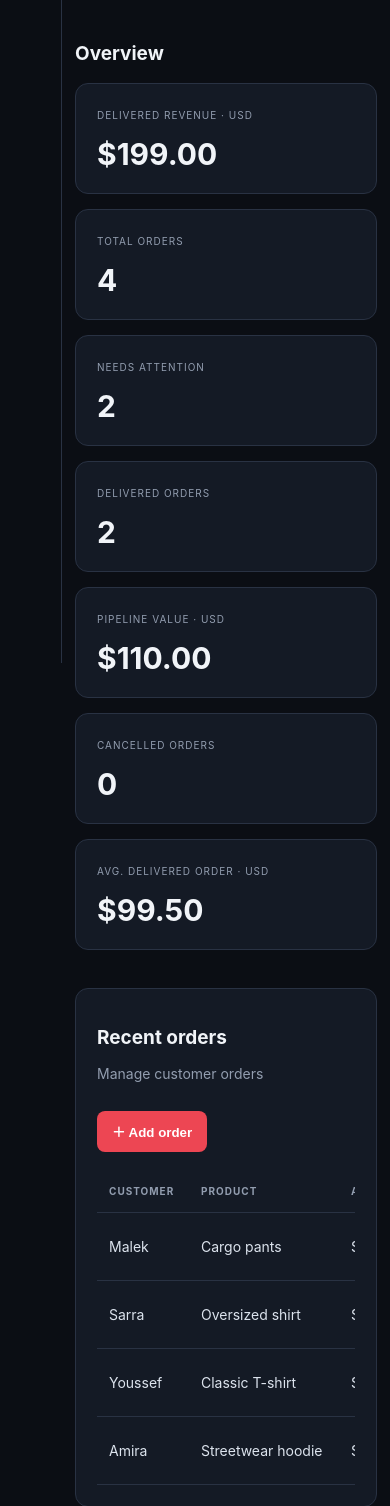
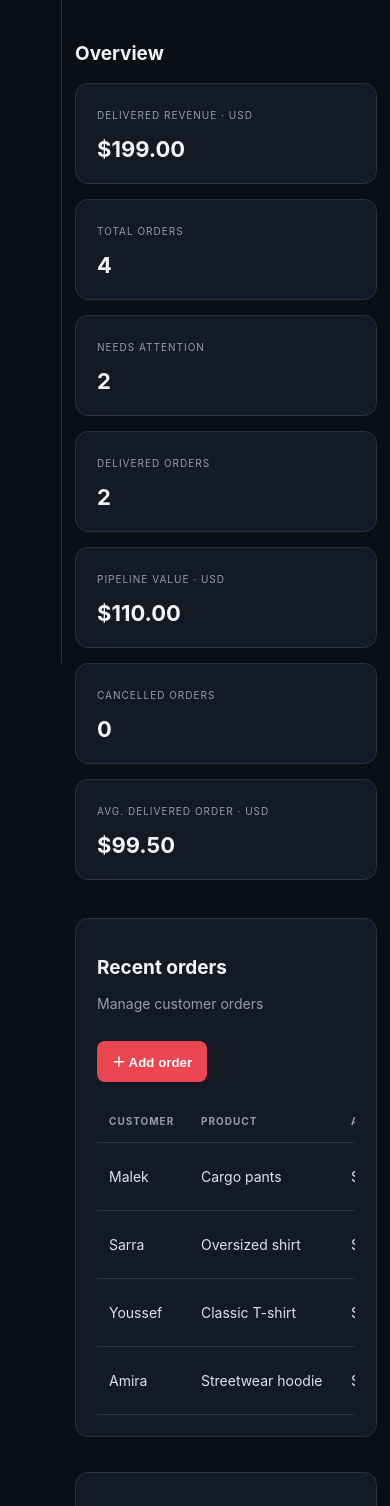
Before and after one commit to feresdouik/bizpilot-ai-amd, a Flask app: page / in a window 390 px wide. Shown: the part 181-1687 px from the top of the page. Run offline with Flask 3, Linux system fonts and the light colour scheme; data comes from the database, SQL or seed files in the repository.

Commit message:
Style expanded responsive overview metrics

```diff
--- a/static/style.css
+++ b/static/style.css
@@ -18,3 +18,10 @@
 #orderform{padding:14px;background:#101722;border:1px solid var(--line);border-radius:10px}
 #orderform[hidden]{display:none}
 @media(max-width:700px){#orders{padding:15px}#orders .bar{align-items:flex-start;flex-wrap:wrap}}
+
+
+/* Expanded overview metrics */
+.metrics{grid-template-columns:repeat(4,minmax(0,1fr))}
+.metrics article strong{font-size:clamp(22px,2.2vw,30px);overflow-wrap:anywhere}
+@media(max-width:1050px){.metrics{grid-template-columns:repeat(2,minmax(0,1fr))}}
+@media(max-width:700px){.metrics{grid-template-columns:1fr}}
```
